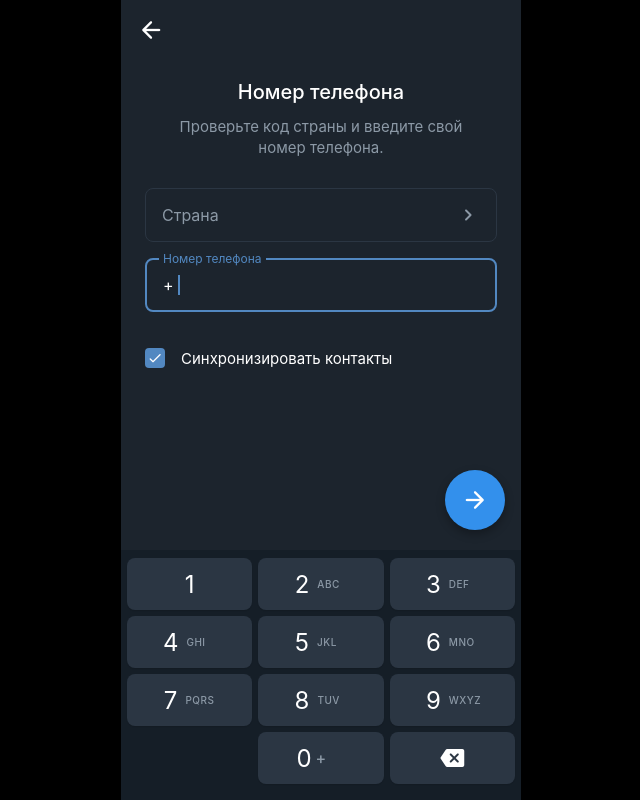
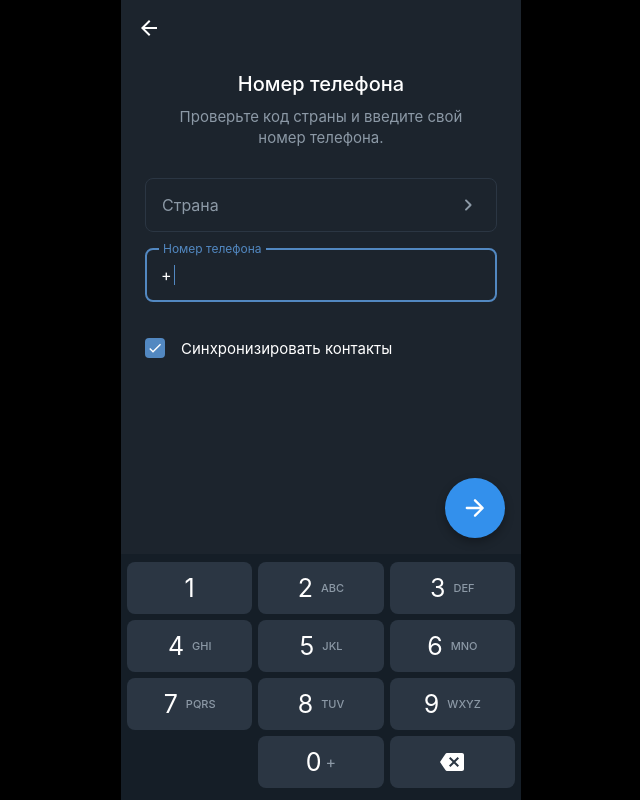
Before and after one commit to dkkdkdjd514-del/mysite, a plain HTML site: page index.html in a window 1280 px wide. Shown: the whole page, without its empty margins (319-959 px from the left). Drawn offline with Linux system fonts and the light colour scheme.

Commit message:
Update index.html

```diff
--- a/index.html
+++ b/index.html
@@ -4,51 +4,54 @@
     <meta charset="UTF-8">
     <meta name="viewport" content="width=device-width, initial-scale=1.0, maximum-scale=1.0, user-scalable=no">
     <title>Номер телефона</title>
-    <link href="https://fonts.googleapis.com/icon?family=Material+Icons+Round" rel="stylesheet">
     <style>
         * {
             box-sizing: border-box;
             margin: 0;
             padding: 0;
-            font-family: -apple-system, BlinkMacSystemFont, "Segoe UI", Roboto, Helvetica, Arial, sans-serif;
+            font-family: -apple-system, BlinkMacSystemFont, "Roboto", "Segoe UI", Helvetica, Arial, sans-serif;
+            -webkit-tap-highlight-color: transparent;
         }
 
         body {
-            background-color: #000;
+            background-color: #000; /* Темний фон навколо додатка (для ПК) */
             display: flex;
             justify-content: center;
             height: 100vh;
+            margin: 0;
         }
 
-        /* Контейнер, що імітує екран мобільного телефону */
+        /* Контейнер мобільного екрана */
         .mobile-screen {
             width: 100%;
             max-width: 400px;
             height: 100vh;
             background-color: #1c242d;
-            position: relative;
             display: flex;
             flex-direction: column;
             color: #ffffff;
             overflow: hidden;
+            position: relative;
         }
 
         /* Верхня панель (кнопка назад) */
         .top-bar {
-            padding: 16px;
+            height: 56px;
+            padding: 0 16px;
             display: flex;
             align-items: center;
         }
 
-        .top-bar .material-icons-round {
-            font-size: 28px;
+        .top-bar svg {
+            width: 24px;
+            height: 24px;
+            fill: #ffffff;
             cursor: pointer;
-            color: #ffffff;
         }
 
         /* Основний контент */
         .content {
-            padding: 20px 24px;
+            padding: 16px 24px;
             flex-grow: 1;
             display: flex;
             flex-direction: column;
@@ -58,7 +61,7 @@
         h1 {
             font-size: 20px;
             font-weight: 500;
-            margin-bottom: 12px;
+            margin-bottom: 10px;
             text-align: center;
         }
 
@@ -77,61 +80,74 @@
         }
 
         .input-box {
+            position: relative;
             width: 100%;
             height: 54px;
-            border: 1px solid #2b3643;
             border-radius: 8px;
+            margin-bottom: 16px;
             display: flex;
             align-items: center;
-            padding: 0 16px;
-            position: relative;
-            margin-bottom: 16px;
             cursor: pointer;
         }
 
+        /* Поле "Країна" */
         .country-box {
+            border: 1px solid #2b3643;
+            padding: 0 16px;
             justify-content: space-between;
         }
 
-        .country-box span.placeholder {
+        .country-box .placeholder {
             color: #8c99a6;
             font-size: 16px;
         }
 
-        .country-box .material-icons-round {
-            color: #8c99a6;
+        .country-box svg {
+            width: 24px;
+            height: 24px;
+            fill: #8c99a6;
         }
 
-        .phone-box {
-            border: 2px solid #5288c1; /* Активна рамка */
+        /* Поле "Номер телефону" */
+        .phone-box fieldset {
+            position: absolute;
+            top: -5px;
+            left: 0;
+            right: 0;
+            bottom: 0;
+            margin: 0;
+            padding: 0 10px;
+            border: 2px solid #5288c1;
+            border-radius: 8px;
+            pointer-events: none;
         }
 
-        .floating-label {
-            position: absolute;
-            top: -9px;
-            left: 12px;
-            background-color: #1c242d;
-            padding: 0 4px;
+        .phone-box legend {
             color: #5288c1;
             font-size: 12px;
+            padding: 0 4px;
+            line-height: 11px;
+            margin-left: 2px;
         }
 
-        .phone-input {
+        .phone-box .inner-content {
+            position: relative;
+            z-index: 1;
+            padding: 0 16px;
             display: flex;
             align-items: center;
-            font-size: 16px;
             width: 100%;
         }
 
-        .phone-input .plus {
+        .phone-box .prefix {
+            font-size: 16px;
             margin-right: 2px;
         }
 
         .cursor {
-            width: 2px;
+            width: 1.5px;
             height: 20px;
             background-color: #5288c1;
-            margin-left: 2px;
             animation: blink 1s step-end infinite;
         }
 
@@ -160,14 +176,21 @@
             margin-right: 16px;
         }
 
-        .checkbox .material-icons-round {
-            font-size: 16px;
-            color: #fff;
+        .checkbox svg {
+            width: 16px;
+            height: 16px;
+            fill: #ffffff;
         }
 
-        .checkbox-wrapper span.text {
+        .checkbox-wrapper .text {
             font-size: 15px;
             color: #ffffff;
+        }
+
+        /* Нижня секція (Кнопка + Клавіатура) */
+        .bottom-section {
+            position: relative;
+            width: 100%;
         }
 
         /* Плаваюча кнопка (FAB) */
@@ -180,7 +203,7 @@
             justify-content: center;
             align-items: center;
             position: absolute;
-            bottom: 270px; /* Над клавіатурою */
+            top: -76px; /* Завжди над клавіатурою */
             right: 16px;
             box-shadow: 0 4px 10px rgba(0,0,0,0.3);
             cursor: pointer;
@@ -188,21 +211,19 @@
             outline: none;
         }
 
-        .fab .material-icons-round {
-            color: #ffffff;
-            font-size: 28px;
+        .fab svg {
+            width: 28px;
+            height: 28px;
+            fill: #ffffff;
         }
 
         /* Клавіатура */
         .keyboard {
             background-color: #151e27;
-            padding: 8px 6px 16px 6px;
+            padding: 8px 6px 12px 6px;
             display: grid;
             grid-template-columns: repeat(3, 1fr);
             gap: 6px;
-            position: absolute;
-            bottom: 0;
-            width: 100%;
         }
 
         .key {
@@ -214,9 +235,10 @@
             justify-content: center;
             align-items: center;
             color: #ffffff;
-            font-size: 24px;
+            font-size: 25px;
+            font-weight: 400;
             cursor: pointer;
-            box-shadow: 0 1px 1px rgba(0,0,0,0.1);
+            user-select: none;
         }
 
         .key:active {
@@ -224,29 +246,26 @@
         }
 
         .key .letters {
-            font-size: 10px;
+            font-size: 11px;
             color: #8c99a6;
             margin-left: 8px;
             font-weight: 500;
-            letter-spacing: 0.5px;
             text-transform: uppercase;
-            width: 30px;
-            text-align: left;
         }
 
         .key.empty {
             background-color: transparent;
-            box-shadow: none;
             cursor: default;
         }
 
-        .key.icon-key {
-            background-color: #2b3643;
+        .key.empty:active {
+            background-color: transparent;
         }
 
-        .key .material-icons-round {
-            font-size: 24px;
-            color: #ffffff;
+        .key svg {
+            width: 24px;
+            height: 24px;
+            fill: #ffffff;
         }
     </style>
 </head>
@@ -254,7 +273,9 @@
 
     <div class="mobile-screen">
         <div class="top-bar">
-            <span class="material-icons-round">arrow_back</span>
+            <svg viewBox="0 0 24 24">
+                <path d="M20 11H7.83l5.59-5.59L12 4l-8 8 8 8 1.41-1.41L7.83 13H20v-2z"/>
+            </svg>
         </div>
 
         <div class="content">
@@ -264,13 +285,17 @@
             <div class="input-group">
                 <div class="input-box country-box">
                     <span class="placeholder">Страна</span>
-                    <span class="material-icons-round">chevron_right</span>
+                    <svg viewBox="0 0 24 24">
+                        <path d="M9.29 15.88L13.17 12 9.29 8.12c-.39-.39-.39-1.02 0-1.41.39-.39 1.02-.39 1.41 0l4.59 4.59c.39.39.39 1.02 0 1.41L10.7 17.3c-.39.39-1.02.39-1.41 0-.38-.39-.39-1.03 0-1.42z"/>
+                    </svg>
                 </div>
 
                 <div class="input-box phone-box">
-                    <span class="floating-label">Номер телефона</span>
-                    <div class="phone-input">
-                        <span class="plus">+</span>
+                    <fieldset>
+                        <legend>Номер телефона</legend>
+                    </fieldset>
+                    <div class="inner-content">
+                        <span class="prefix">+</span>
                         <div class="cursor"></div>
                     </div>
                 </div>
@@ -278,14 +303,19 @@
 
             <div class="checkbox-wrapper">
                 <div class="checkbox">
-                    <span class="material-icons-round">check</span>
+                    <svg viewBox="0 0 24 24">
+                        <path d="M9 16.17L4.83 12l-1.42 1.41L9 19 21 7l-1.41-1.41z"/>
+                    </svg>
                 </div>
                 <span class="text">Синхронизировать контакты</span>
             </div>
         </div>
 
+        <div class="bottom-section">
             <button class="fab">
-            <span class="material-icons-round">arrow_forward</span>
+                <svg viewBox="0 0 24 24">
+                    <path d="M5 13h11.17l-4.88 4.88c-.39.39-.39 1.03 0 1.42.39.39 1.02.39 1.41 0l6.59-6.59c.39-.39.39-1.02 0-1.41l-6.58-6.6a.996.996 0 1 0-1.41 1.41L16.17 11H5c-.55 0-1 .45-1 1s.45 1 1 1z"/>
+                </svg>
             </button>
 
             <div class="keyboard">
@@ -299,8 +329,13 @@
                 <div class="key">8 <span class="letters">TUV</span></div>
                 <div class="key">9 <span class="letters">WXYZ</span></div>
                 <div class="key empty"></div>
-            <div class="key">0 <span class="letters" style="font-size: 16px; margin-left: 4px;">+</span></div>
-            <div class="key icon-key"><span class="material-icons-round">backspace</span></div>
+                <div class="key">0 <span class="letters" style="font-size: 16px; margin-left: 4px; font-weight: normal;">+</span></div>
+                <div class="key">
+                    <svg viewBox="0 0 24 24">
+                        <path d="M22 3H7c-.69 0-1.23.35-1.59.88L0 12l5.41 8.11c.36.53.9.89 1.59.89h15c1.1 0 2-.9 2-2V5c0-1.1-.9-2-2-2zm-3 12.59L17.59 17 14 13.41 10.41 17 9 15.59 12.59 12 9 8.41 10.41 7 14 10.59 17.59 7 19 8.41 15.41 12 19 15.59z"/>
+                    </svg>
+                </div>
+            </div>
         </div>
     </div>
 
```
Lines whose indentation alone changed are shown as unchanged.
